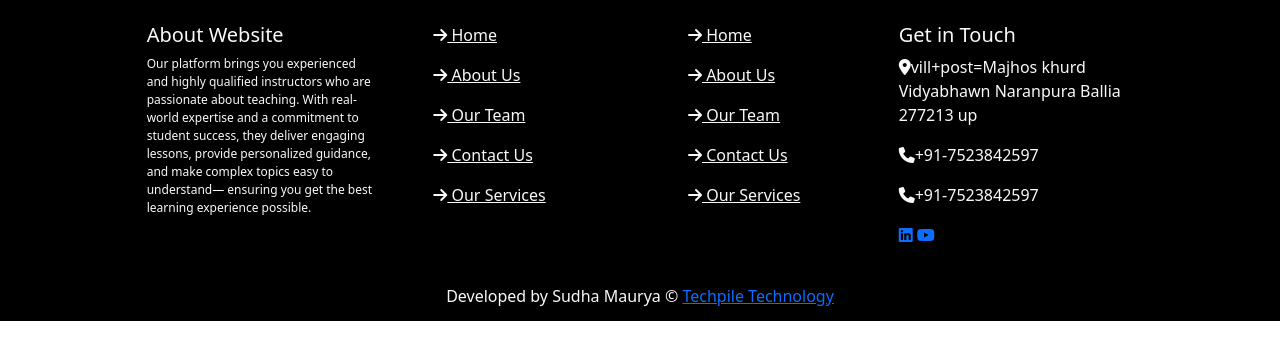
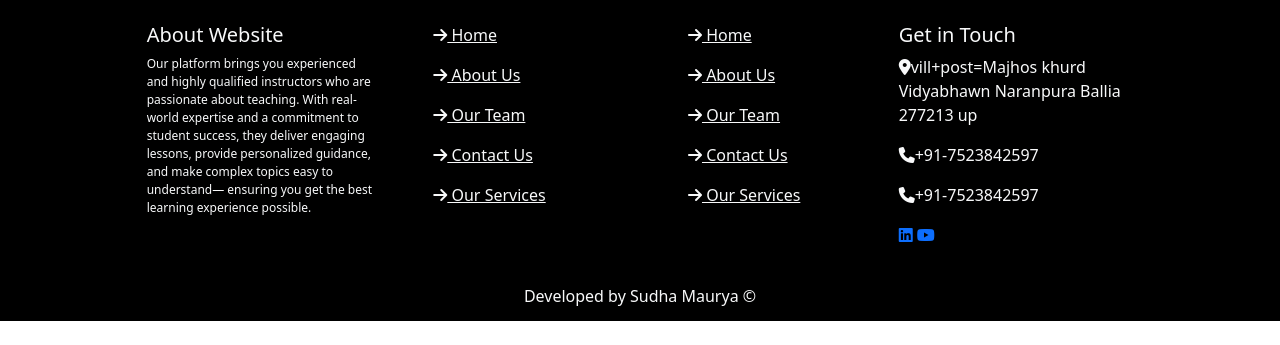
Before and after one commit to sudhamaurya9207-spec/Learning-Management-System, a Django app: page /aboutus/ in a window 1280 px wide. Shown: the part 1198-1543 px from the top of the page. Run offline with Django 5.2, Linux system fonts and the light colour scheme; some libraries are stand-ins or nearby versions.

Commit message:
Update base.html

```diff
--- a/templates/base.html
+++ b/templates/base.html
@@ -292,7 +292,7 @@ personalized guidance, and make complex topics easy to understand—
               </div>
             </div>
             <div class="row bfooter text-light text-center">
-              <span style="line-height: 50px;">Developed by Sudha Maurya &copy; <a href="http://www.techpile.in" target="_blank">Techpile Technology</a></span>
+              <span style="line-height: 50px;">Developed by Sudha Maurya &copy;  </span>
             </div>
         </div>
         <script src="{% static 'js/bootstrap.bundle.js}"></script>
```
